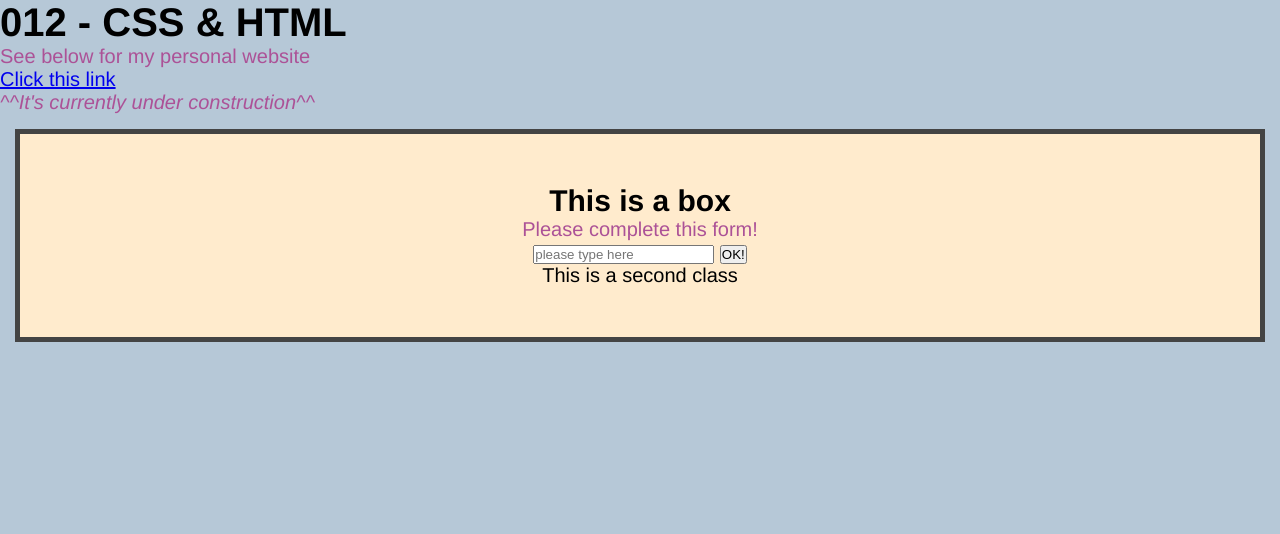
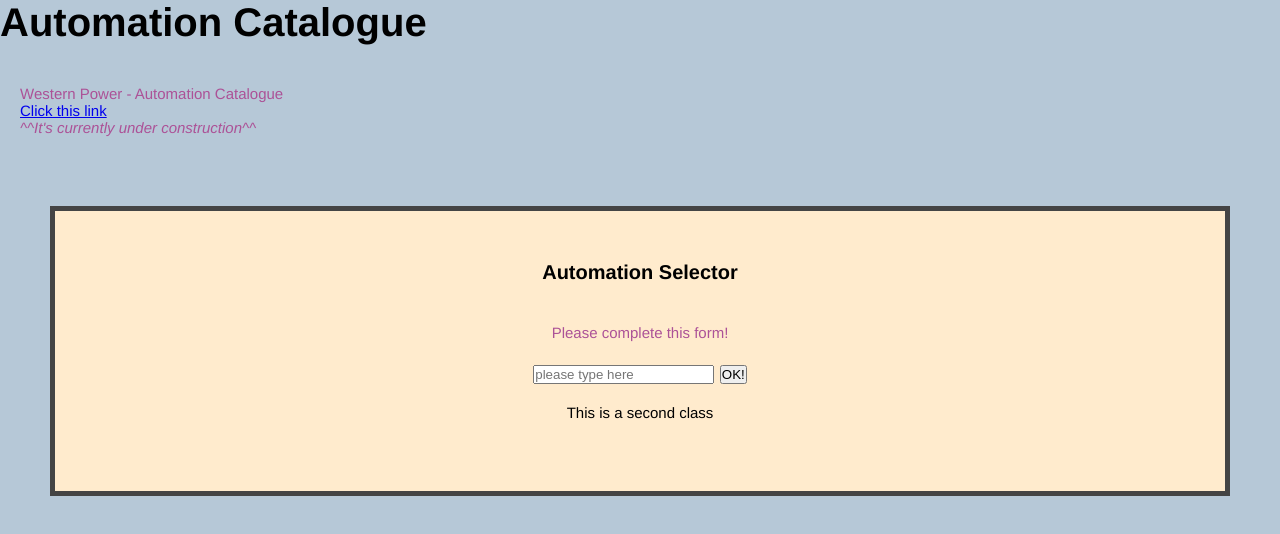
Before and after one commit to tylerxjarvis/learning-javascript, a plain HTML site: page 01-miscellaneous/012-css-and-html/index.html in a window 1280 px wide. Drawn offline with Linux system fonts and the light colour scheme.

Commit message:
learning content

```diff
--- a/01-miscellaneous/012-css-and-html/index.html
+++ b/01-miscellaneous/012-css-and-html/index.html
@@ -7,9 +7,9 @@
     <link href="style.css" rel="stylesheet" />
   </head>
   <body>
-    <h1>012 - CSS & HTML</h1>
+    <h1>Automation Catalogue</h1>
     <p class="first">
-      See below for my personal website
+      Western Power - Automation Catalogue
       <br />
       <a href="https://withtyler.dev/">Click this link</a>
       <br />
@@ -18,7 +18,7 @@
     </p>
 
     <form id="test-box">
-      <h2>This is a box</h2>
+      <h2>Automation Selector</h2>
       <p class="first">Please complete this form!</p>
       <input type="text" placeholder="please type here" />
       <button>OK!</button>
--- a/01-miscellaneous/012-css-and-html/style.css
+++ b/01-miscellaneous/012-css-and-html/style.css
@@ -12,16 +12,32 @@ body {
 
 h1 {
   font-size: 40px;
+  margin-bottom: 20px;
+}
+
+h2 {
+  font-size: 20px;
+  margin-bottom: 20px;
 }
 
 .first {
   color: rgb(172, 82, 151);
+  font-size: 15px;
+  padding: 20px;
+}
+
+.second {
+  font-size: 15px;
+  margin-top: 20px;
+  margin-bottom: 20px;
 }
 
 #test-box {
   background-color: blanchedalmond;
   border: 5px solid #444;
-  margin: 15px;
   padding: 50px;
   text-align: center;
+  margin-top: 50px;
+  margin-left: 50px;
+  margin-right: 50px;
 }
```
